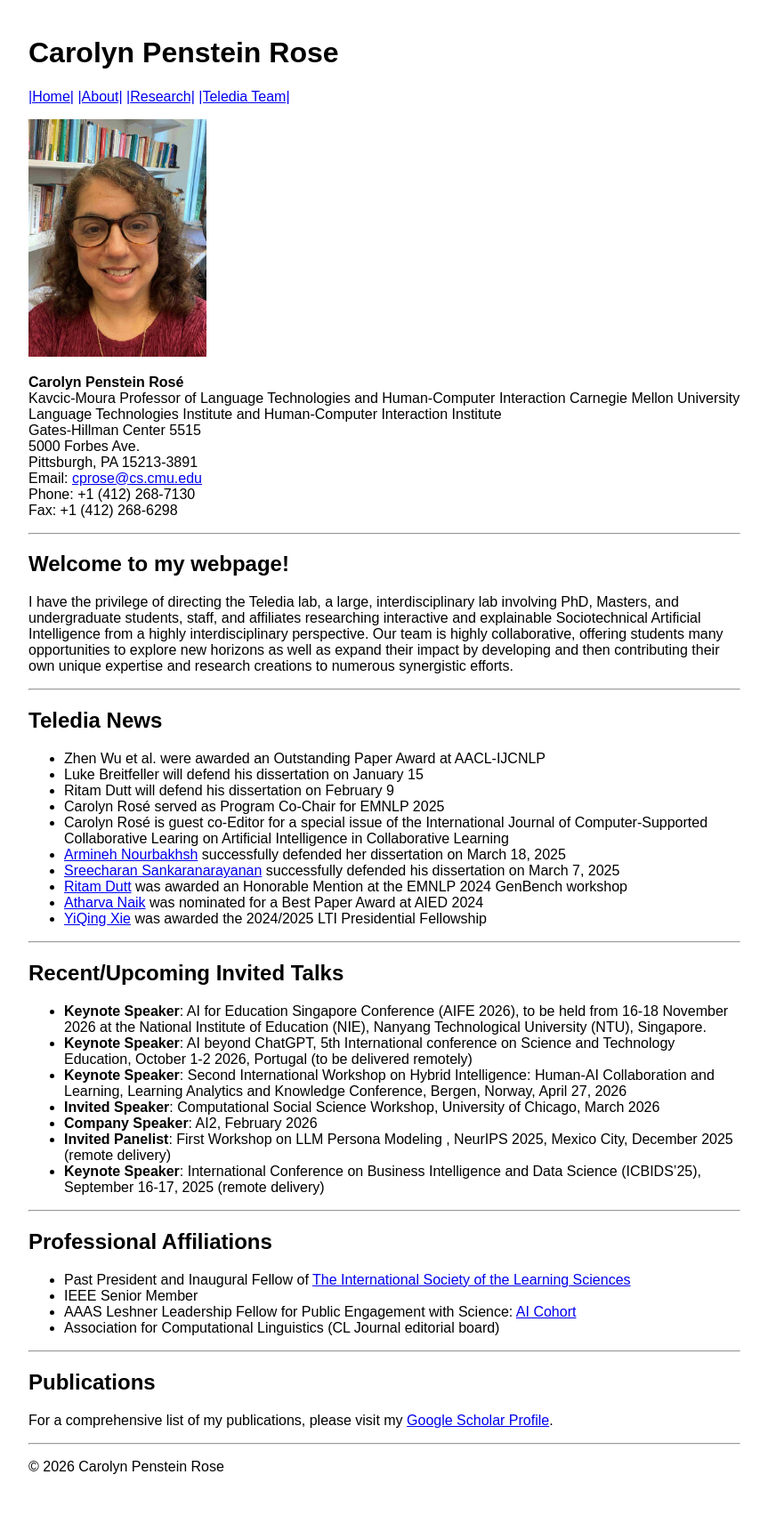
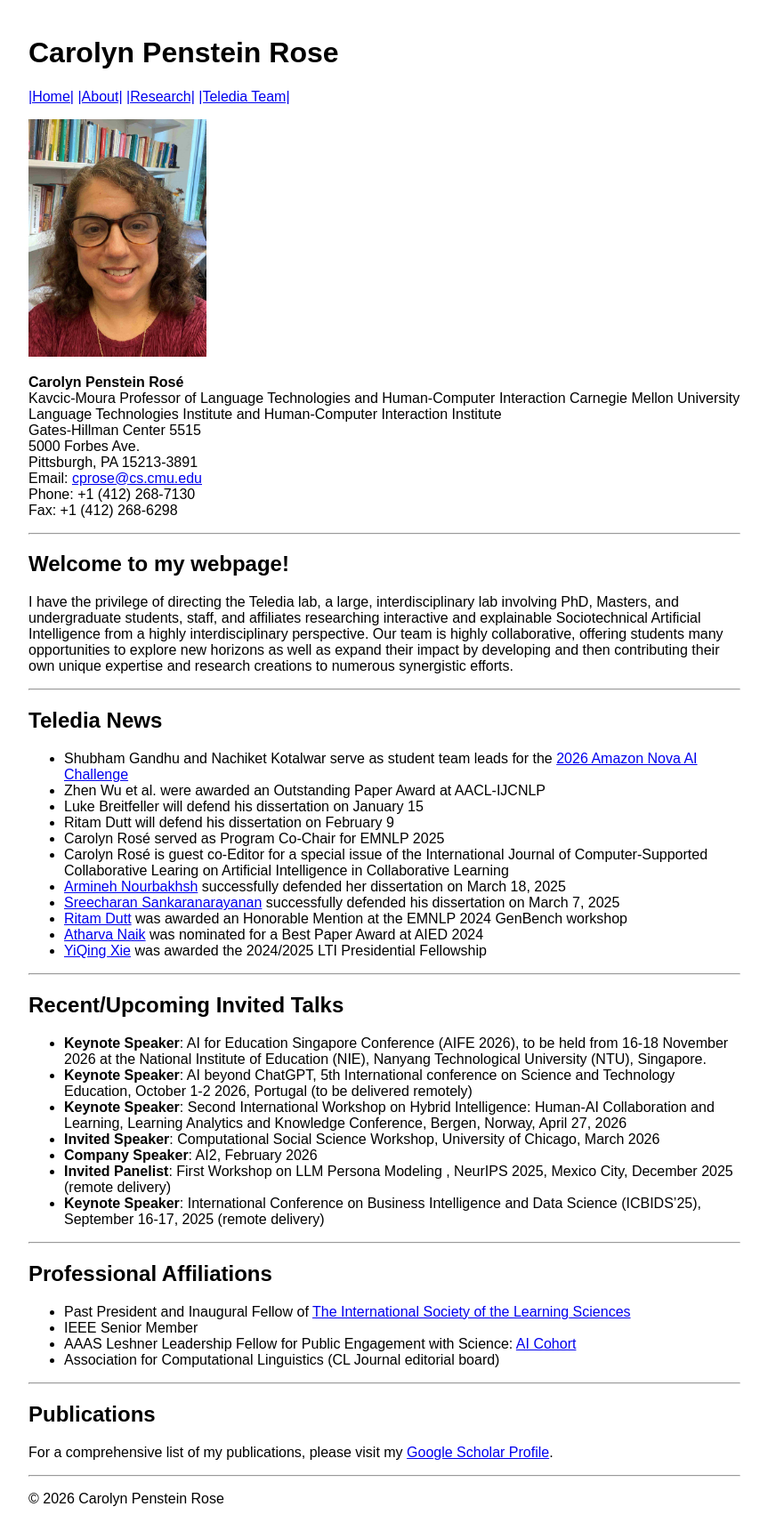
Before and after one commit to cp3a/cp3a.github.io, a Jekyll site: the page built from index.md, in a window 1280 px wide. Shown: the whole page at 89% size, without its empty margins (208-1071 px from the left). Built offline with Jekyll 4.4.1, drawn with Linux system fonts in a browser that asks for light colours; before the commit the page ends 1694 px from its top, so only the background shows below that.

Commit message:
Update index.md

```diff
--- a/index.md
+++ b/index.md
@@ -27,6 +27,7 @@ I have the privilege of directing the Teledia lab, a large, interdisciplinary la
 
 ## Teledia News
 
+- Shubham Gandhu and Nachiket Kotalwar serve as student team leads for the [2026 Amazon Nova AI Challenge](https://www.amazon.science/nova-ai-challenge/amazon-nova-ai-challenge-returns-with-nova-forge-access-for-competing-teams)
 - Zhen Wu et al. were awarded an Outstanding Paper Award at AACL-IJCNLP
 - Luke Breitfeller will defend his dissertation on January 15
 - Ritam Dutt will defend his dissertation on February 9
```
